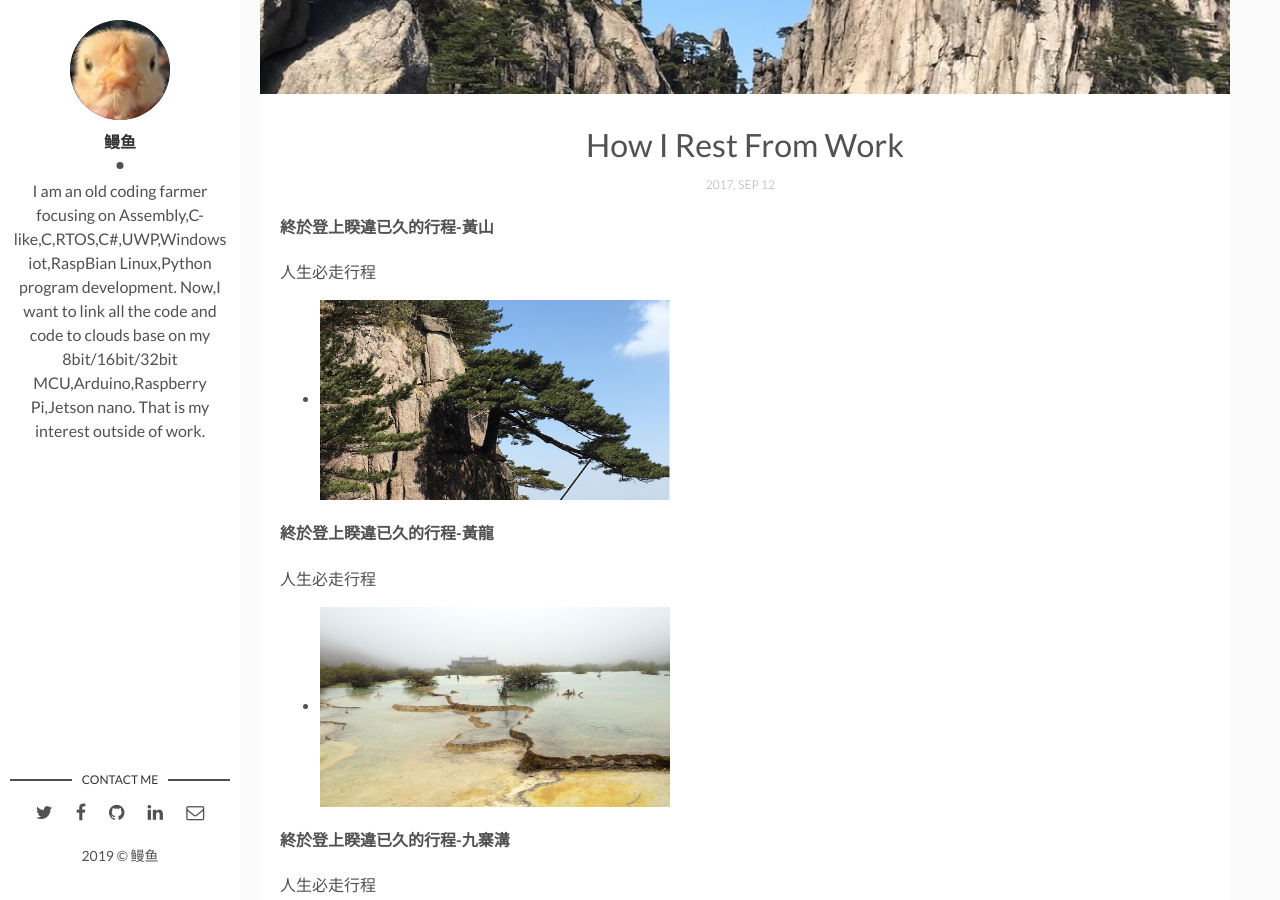
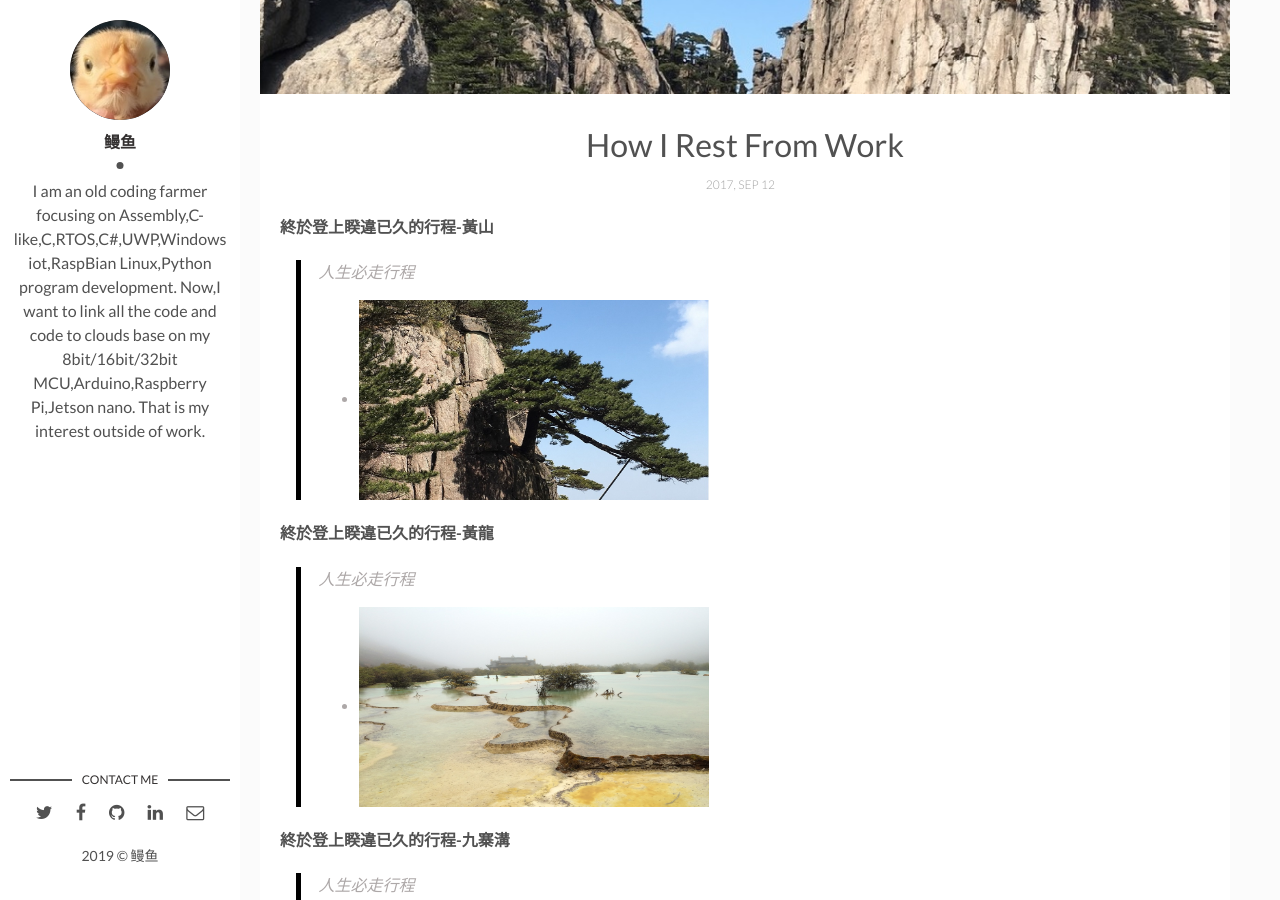
Before and after one commit to louisopen/louisopen.github.io, a Jekyll site: the page built from _posts/2017-04-06-how-i-rest-from-work.markdown, in a window 1280 px wide and 900 px high, scrolled down 426 px. Built offline with Jekyll 4.4.1, drawn with Linux system fonts in a browser that asks for light colours; comment, search, counter and statistics services are not loaded.

Commit message:
update picture

```diff
--- a/_posts/2017-04-06-how-i-rest-from-work.markdown
+++ b/_posts/2017-04-06-how-i-rest-from-work.markdown
@@ -8,17 +8,17 @@ fig-caption: # Add figcaption (optional)
 tags: [黃山, 黃龍, 九寨溝, 張家界]
 ---
 #### 終於登上睽違已久的行程-黃山
-人生必走行程
+> 人生必走行程
 * ![HuangSan.jpg]({{site.baseurl}}/assets/img/HuangSan.jpg){:height="200px" width="350px"}
 
 #### 終於登上睽違已久的行程-黃龍
-人生必走行程
+> 人生必走行程
 * ![HuangLong.JPG]({{site.baseurl}}/assets/img/HuangLong.JPG){:height="200px" width="350px"}
 
 #### 終於登上睽違已久的行程-九寨溝
-人生必走行程
+> 人生必走行程
 * ![GuoXaiGo.JPG]({{site.baseurl}}/assets/img/GuoXaiGo.JPG){:height="200px" width="350px"}
 
 #### 終於登上睽違已久的行程-張家界
-人生必走行程
+> 人生必走行程
 * ![Chang.JPG]({{site.baseurl}}/assets/img/Chang.JPG){:height="200px" width="350px"}
```
Also changed, not shown: assets/img/Bitter_tea_oil.jpg, assets/img/Boards.jpg.
